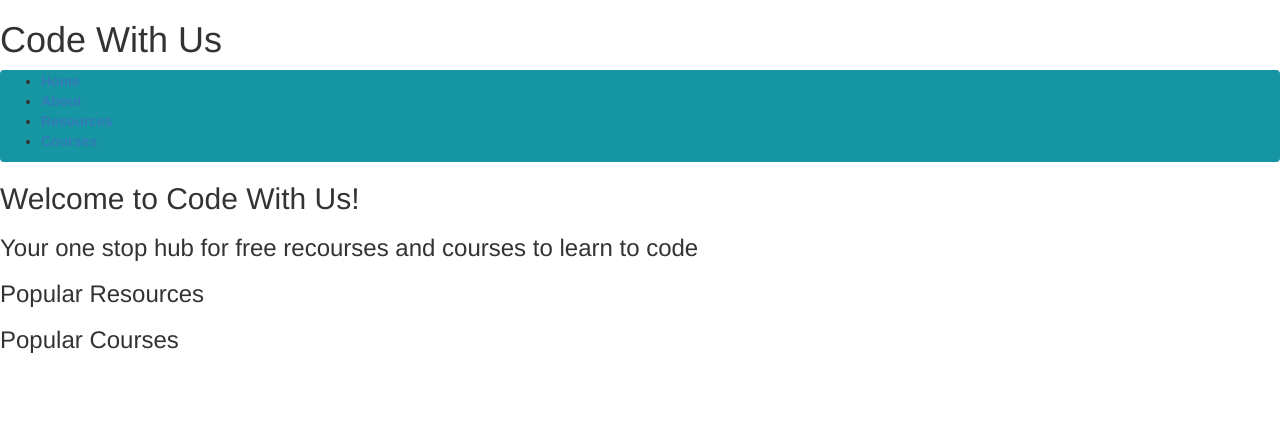
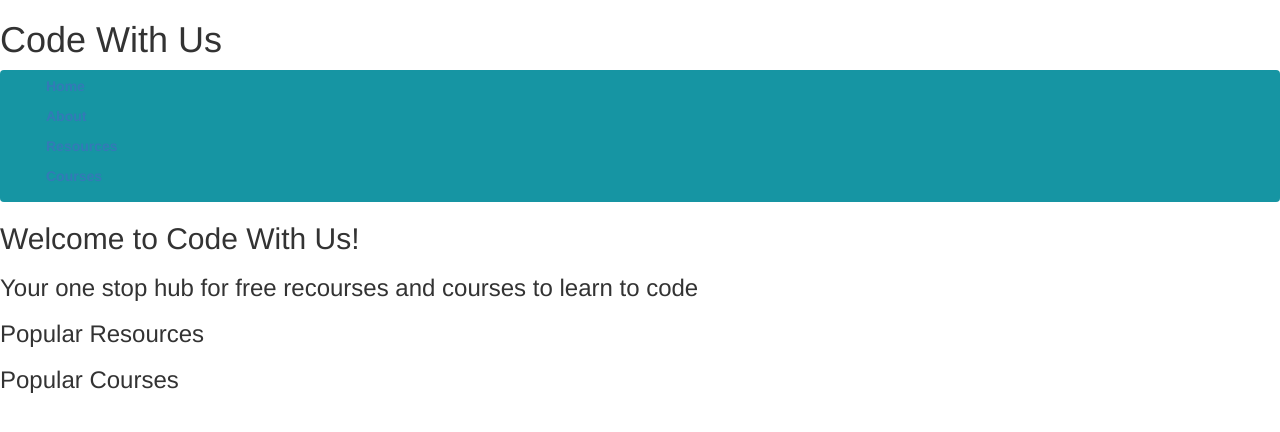
Before and after one commit to corinke/codewithus, a plain HTML site: page index.html in a window 1280 px wide. Drawn offline with nearby package versions, Linux system fonts and the light colour scheme.

Commit message:
Update style.css

```diff
--- a/style.css
+++ b/style.css
@@ -2,11 +2,11 @@
   background-color: #1695A3;
 }
 
-li.navbar{
+li{
   display: inline;
 }
 
-li a.navbar{
+li a{
   display: block;
  padding: 5px;
 }
```
